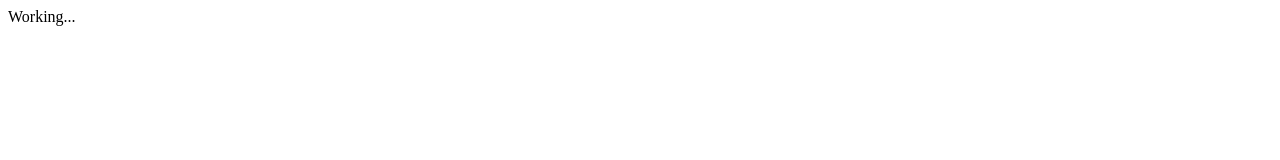
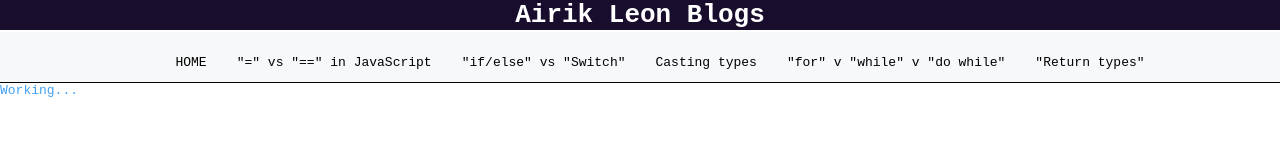
Before and after one commit to Airik-Leon/Airik-Leon.github.io, a plain HTML site: page post2.html in a window 1280 px wide. Drawn offline with Linux system fonts and the light colour scheme.

Commit message:
updates w/ links

```diff
--- a/post2.html
+++ b/post2.html
@@ -1 +1,18 @@
+<link href="site.css" rel="stylesheet"/>
+
+<div id="head">
+  <h1>Airik Leon Blogs</h1>
+</div>
+
+<div id="nav-bar">
+  <ul>
+    <li><a href="index.html">HOME</a></li>
+    <li><a href="post1.html">"=" vs "==" in JavaScript</a></li>
+    <li><a href="post2.html">"if/else" vs "Switch"</a></li>
+    <li><a href="post3.html">Casting types</a></li>
+    <li><a href="post4.html">"for" v "while" v "do while"</a></li>
+    <li><a href="post5.html">"Return types"</a></li>
+  </ul>
+</div>
+
 Working...
--- a/site.css
+++ b/site.css
@@ -23,6 +23,7 @@ html, body{
   color: black;
   border-radius:5px;
   padding:5px;
+  text-decoration: none;
 }
 #nav-bar a:hover{
   background-color:#190d2d;
```
Also changed, not shown: index.html (+4 -3 lines), post1.html (+16 -0 lines), post3.html (+17 -0 lines), post4.html (+17 -0 lines), post5.html (+17 -0 lines).
